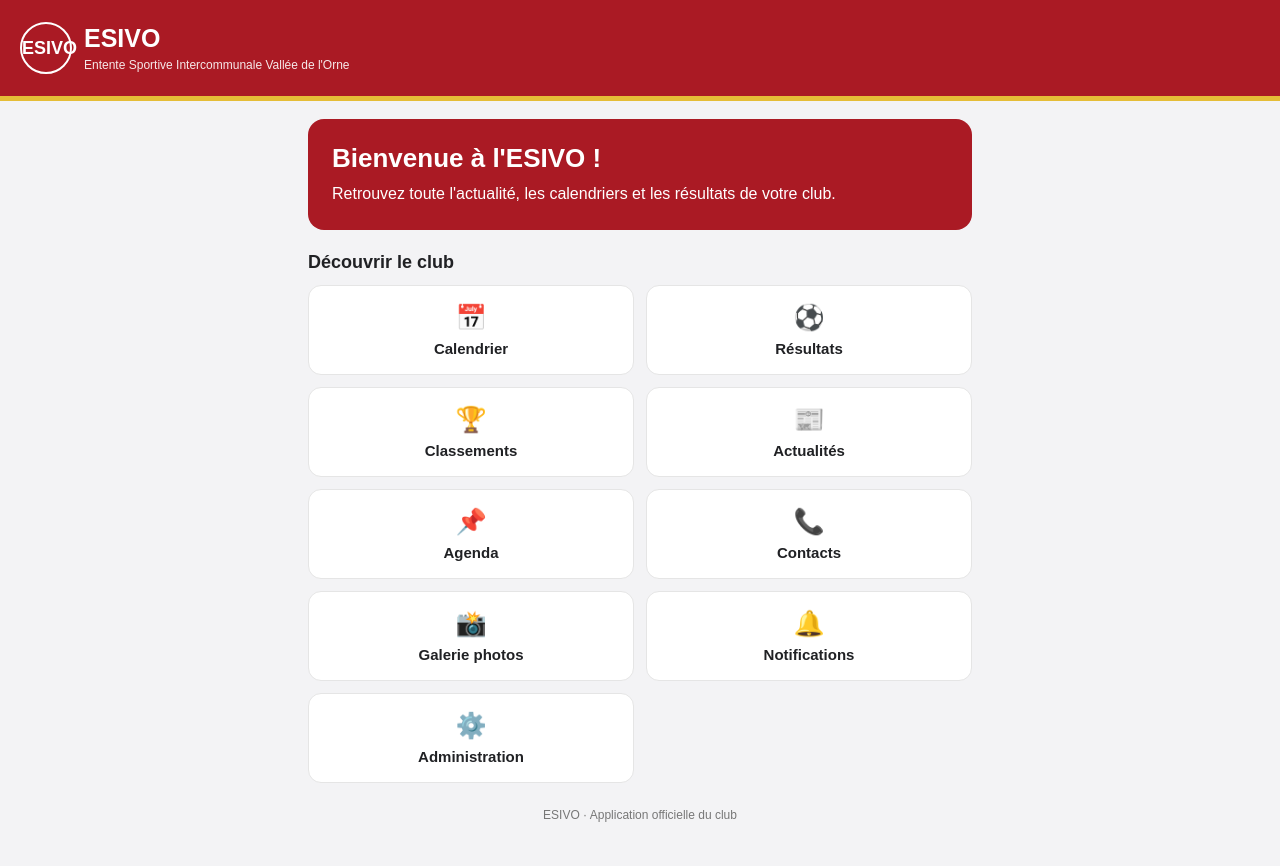
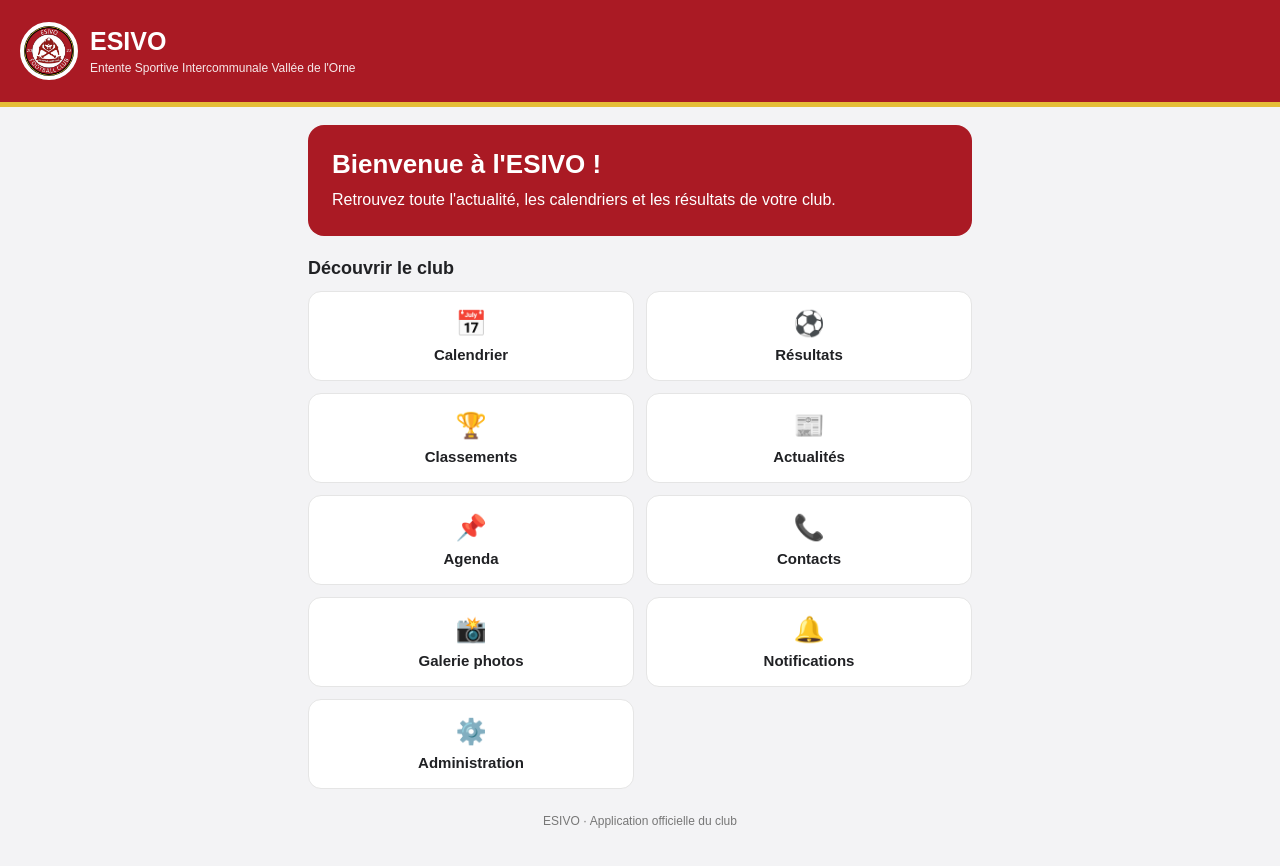
Before and after one commit to vicentegrard/ESIVO, a plain HTML site: page index.html in a window 1280 px wide. Drawn offline with Linux system fonts and the light colour scheme.

Commit message:
Intégration du logo officiel ESIVO

```diff
--- a/index.html
+++ b/index.html
@@ -40,14 +40,13 @@ header {
 }
 
 .logo {
-  width: 52px;
-  height: 52px;
+  width: 58px;
+  height: 58px;
+  object-fit: contain;
   border: 2px solid white;
   border-radius: 50%;
-  display: grid;
-  place-items: center;
-  font-weight: bold;
-  font-size: 18px;
+  background: white;
+  padding: 2px;
 }
 
 header h1 {
@@ -171,7 +170,7 @@ footer {
 
 <header>
   <div class="brand">
-    <div class="logo">ESIVO</div>
+    <img class="logo" src="IMG_0825.jpeg" alt="Logo officiel ESIVO">
     <div>
       <h1>ESIVO</h1>
       <p>Entente Sportive Intercommunale Vallée de l'Orne</p>
```
